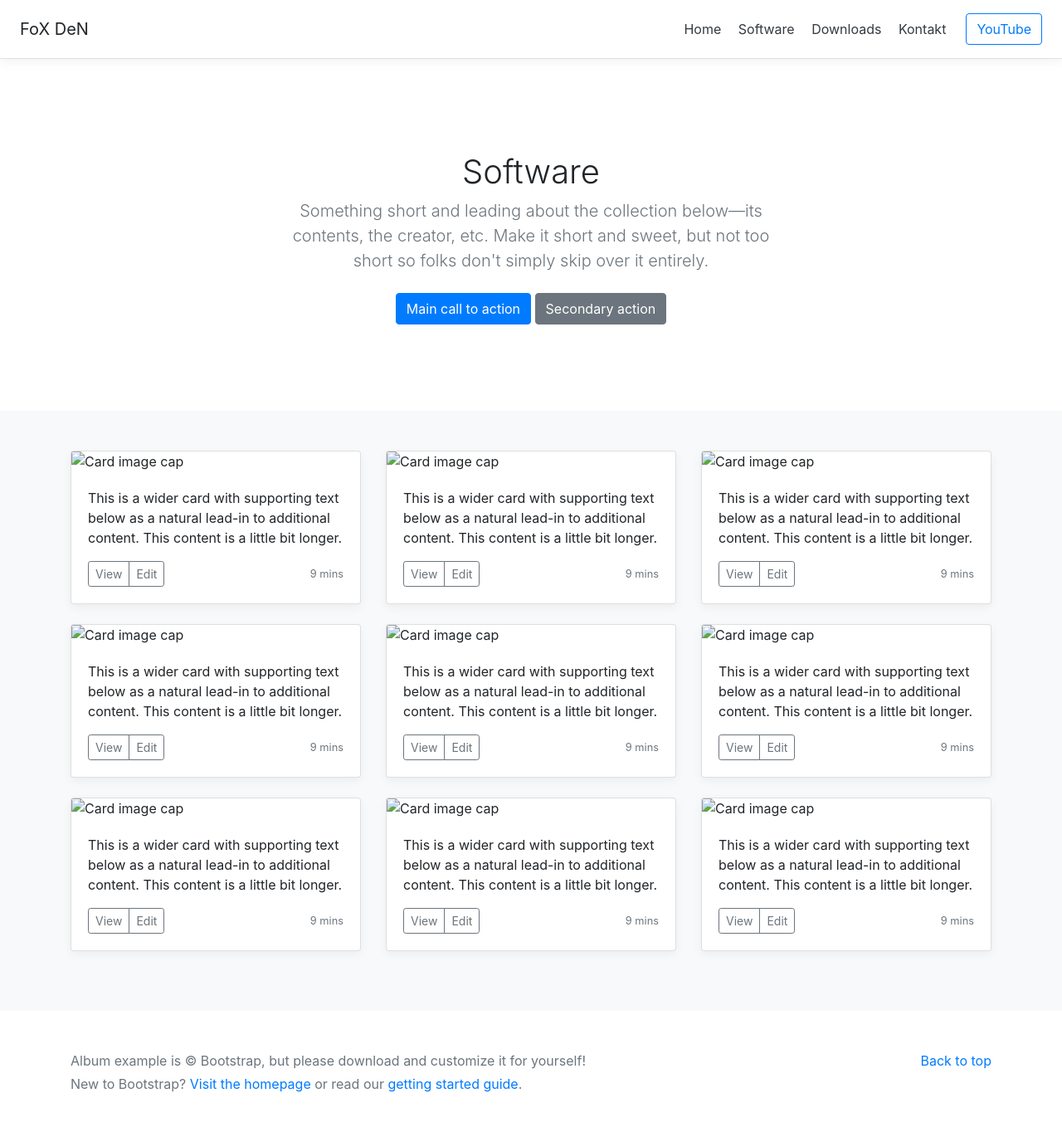
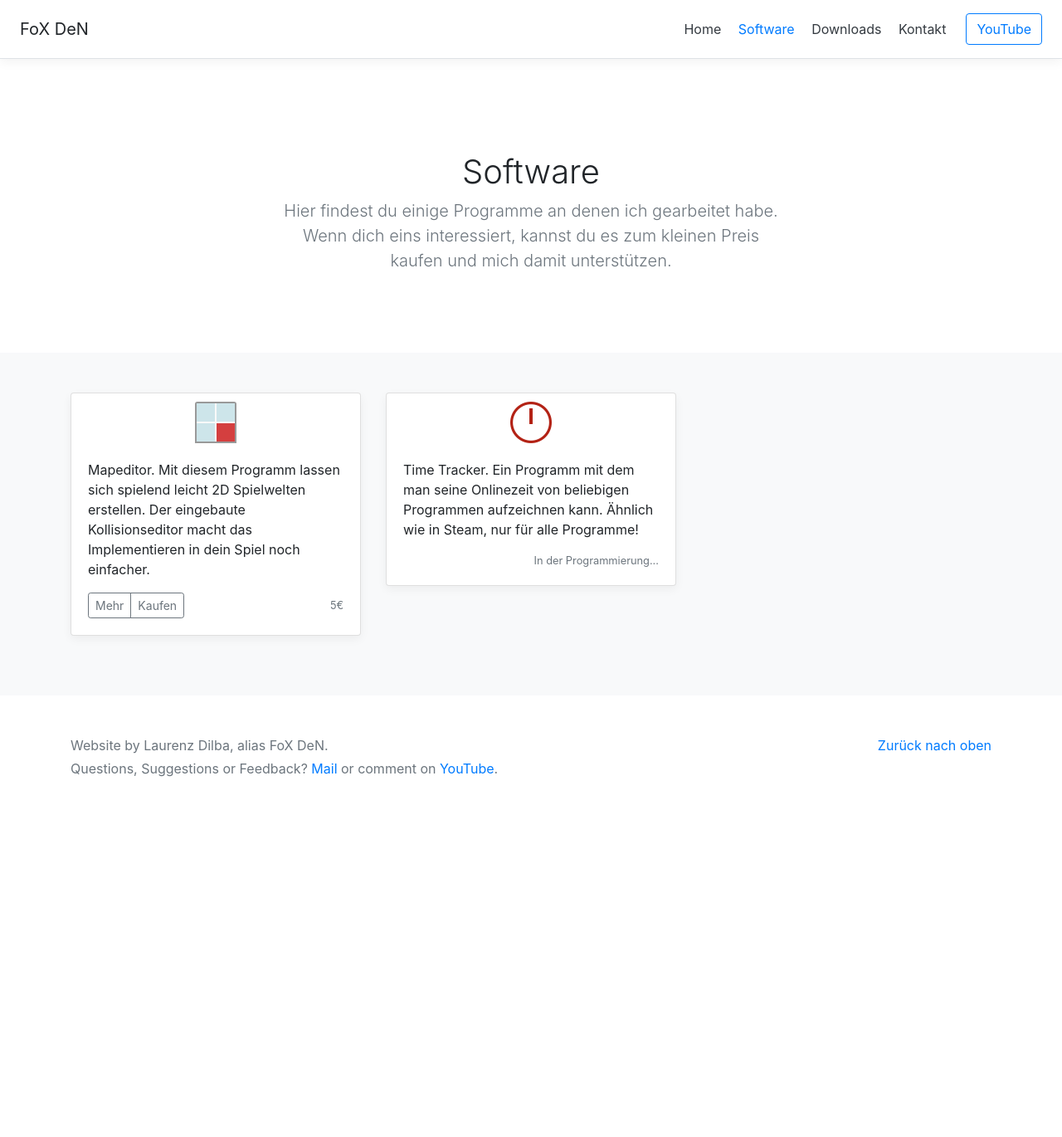
Before and after one commit to TrueFoXDeN/Website, a PHP site: page /html/software.html in a window 1280 px wide. Shown: the whole page at 83% size. After the commit the page ends 936 px from the top, so only its background shows below. Run offline with PHP 8.4, Linux system fonts and the light colour scheme; some libraries are stand-ins or nearby versions.

Commit message:
Added Mapeditor Page

```diff
--- a/css/software.css
+++ b/css/software.css
@@ -1,9 +1,6 @@
 :root {
     --jumbotron-padding-y: 3rem;
 }
-
-
-
 
 .jumbotron {
     padding-top: var(--jumbotron-padding-y);
--- a/html/software.html
+++ b/html/software.html
@@ -21,7 +21,7 @@
         <h5 class="my-0 mr-md-auto font-weight-normal">FoX DeN</h5>
         <nav class="my-2 my-md-0 mr-md-3">
             <a class="p-2 text-dark" href="index.html">Home</a>
-            <a class="p-2 text-dark" href="#">Software</a>
+            <a class="p-2" style="color:#007bff;" href="#">Software</a>
             <a class="p-2 text-dark" href="downloads.html">Downloads</a>
             <a class="p-2 text-dark" href="kontakt.html">Kontakt</a>
         </nav>
@@ -35,11 +35,8 @@
     <section class="jumbotron text-center">
         <div class="container">
             <h1 class="jumbotron-heading">Software</h1>
-            <p class="lead text-muted">Something short and leading about the collection below—its contents, the creator, etc. Make it short and sweet, but not too short so folks don't simply skip over it entirely.</p>
-            <p>
-                <a href="#" class="btn btn-primary my-2">Main call to action</a>
-                <a href="#" class="btn btn-secondary my-2">Secondary action</a>
-            </p>
+            <p class="lead text-muted">Hier findest du einige Programme an denen ich gearbeitet habe. Wenn dich eins
+                interessiert, kannst du es zum kleinen Preis kaufen und mich damit unterstützen.</p>
         </div>
     </section>
 
@@ -49,137 +46,36 @@
             <div class="row">
                 <div class="col-md-4">
                     <div class="card mb-4 box-shadow">
-                        <img class="card-img-top" data-src="holder.js/100px225?theme=thumb&bg=55595c&fg=eceeef&text=Thumbnail" alt="Card image cap">
+                        <img class="card-img-top" src="../img/mapeditor_logo.png" alt="Card image cap"
+                             style="align-self: center; height: 50px; width:50px; margin-top: 10px">
                         <div class="card-body">
-                            <p class="card-text">This is a wider card with supporting text below as a natural lead-in to additional content. This content is a little bit longer.</p>
+                            <p class="card-text">Mapeditor. Mit diesem Programm lassen sich spielend leicht
+                                2D Spielwelten erstellen. Der eingebaute Kollisionseditor macht das Implementieren
+                                in dein Spiel noch einfacher.</p>
                             <div class="d-flex justify-content-between align-items-center">
                                 <div class="btn-group">
-                                    <button type="button" class="btn btn-sm btn-outline-secondary">View</button>
-                                    <button type="button" class="btn btn-sm btn-outline-secondary">Edit</button>
+                                    <a href="product/mapeditor.html" type="button" class="btn btn-sm btn-outline-secondary">Mehr</a>
+                                    <button type="button" class="btn btn-sm btn-outline-secondary">Kaufen</button>
                                 </div>
-                                <small class="text-muted">9 mins</small>
+                                <small class="text-muted">5€</small>
                             </div>
                         </div>
                     </div>
                 </div>
                 <div class="col-md-4">
                     <div class="card mb-4 box-shadow">
-                        <img class="card-img-top" data-src="holder.js/100px225?theme=thumb&bg=55595c&fg=eceeef&text=Thumbnail" alt="Card image cap">
+                        <img class="card-img-top" src="../img/timetracker_logo.png" alt="Card image cap"
+                             alt="Card image cap"
+                             style="align-self: center; height: 50px; width:50px; margin-top: 10px">
                         <div class="card-body">
-                            <p class="card-text">This is a wider card with supporting text below as a natural lead-in to additional content. This content is a little bit longer.</p>
+                            <p class="card-text">Time Tracker. Ein Programm mit dem man seine Onlinezeit von beliebigen
+                                Programmen aufzeichnen kann. Ähnlich wie in Steam, nur für alle Programme!</p>
                             <div class="d-flex justify-content-between align-items-center">
                                 <div class="btn-group">
-                                    <button type="button" class="btn btn-sm btn-outline-secondary">View</button>
-                                    <button type="button" class="btn btn-sm btn-outline-secondary">Edit</button>
+                                    <!--<button type="button" class="btn btn-sm btn-outline-secondary">Mehr</button>
+                                    <button type="button" class="btn btn-sm btn-outline-secondary">Kaufen</button>-->
                                 </div>
-                                <small class="text-muted">9 mins</small>
-                            </div>
-                        </div>
-                    </div>
-                </div>
-                <div class="col-md-4">
-                    <div class="card mb-4 box-shadow">
-                        <img class="card-img-top" data-src="holder.js/100px225?theme=thumb&bg=55595c&fg=eceeef&text=Thumbnail" alt="Card image cap">
-                        <div class="card-body">
-                            <p class="card-text">This is a wider card with supporting text below as a natural lead-in to additional content. This content is a little bit longer.</p>
-                            <div class="d-flex justify-content-between align-items-center">
-                                <div class="btn-group">
-                                    <button type="button" class="btn btn-sm btn-outline-secondary">View</button>
-                                    <button type="button" class="btn btn-sm btn-outline-secondary">Edit</button>
-                                </div>
-                                <small class="text-muted">9 mins</small>
-                            </div>
-                        </div>
-                    </div>
-                </div>
-
-                <div class="col-md-4">
-                    <div class="card mb-4 box-shadow">
-                        <img class="card-img-top" data-src="holder.js/100px225?theme=thumb&bg=55595c&fg=eceeef&text=Thumbnail" alt="Card image cap">
-                        <div class="card-body">
-                            <p class="card-text">This is a wider card with supporting text below as a natural lead-in to additional content. This content is a little bit longer.</p>
-                            <div class="d-flex justify-content-between align-items-center">
-                                <div class="btn-group">
-                                    <button type="button" class="btn btn-sm btn-outline-secondary">View</button>
-                                    <button type="button" class="btn btn-sm btn-outline-secondary">Edit</button>
-                                </div>
-                                <small class="text-muted">9 mins</small>
-                            </div>
-                        </div>
-                    </div>
-                </div>
-                <div class="col-md-4">
-                    <div class="card mb-4 box-shadow">
-                        <img class="card-img-top" data-src="holder.js/100px225?theme=thumb&bg=55595c&fg=eceeef&text=Thumbnail" alt="Card image cap">
-                        <div class="card-body">
-                            <p class="card-text">This is a wider card with supporting text below as a natural lead-in to additional content. This content is a little bit longer.</p>
-                            <div class="d-flex justify-content-between align-items-center">
-                                <div class="btn-group">
-                                    <button type="button" class="btn btn-sm btn-outline-secondary">View</button>
-                                    <button type="button" class="btn btn-sm btn-outline-secondary">Edit</button>
-                                </div>
-                                <small class="text-muted">9 mins</small>
-                            </div>
-                        </div>
-                    </div>
-                </div>
-                <div class="col-md-4">
-                    <div class="card mb-4 box-shadow">
-                        <img class="card-img-top" data-src="holder.js/100px225?theme=thumb&bg=55595c&fg=eceeef&text=Thumbnail" alt="Card image cap">
-                        <div class="card-body">
-                            <p class="card-text">This is a wider card with supporting text below as a natural lead-in to additional content. This content is a little bit longer.</p>
-                            <div class="d-flex justify-content-between align-items-center">
-                                <div class="btn-group">
-                                    <button type="button" class="btn btn-sm btn-outline-secondary">View</button>
-                                    <button type="button" class="btn btn-sm btn-outline-secondary">Edit</button>
-                                </div>
-                                <small class="text-muted">9 mins</small>
-                            </div>
-                        </div>
-                    </div>
-                </div>
-
-                <div class="col-md-4">
-                    <div class="card mb-4 box-shadow">
-                        <img class="card-img-top" data-src="holder.js/100px225?theme=thumb&bg=55595c&fg=eceeef&text=Thumbnail" alt="Card image cap">
-                        <div class="card-body">
-                            <p class="card-text">This is a wider card with supporting text below as a natural lead-in to additional content. This content is a little bit longer.</p>
-                            <div class="d-flex justify-content-between align-items-center">
-                                <div class="btn-group">
-                                    <button type="button" class="btn btn-sm btn-outline-secondary">View</button>
-                                    <button type="button" class="btn btn-sm btn-outline-secondary">Edit</button>
-                                </div>
-                                <small class="text-muted">9 mins</small>
-                            </div>
-                        </div>
-                    </div>
-                </div>
-                <div class="col-md-4">
-                    <div class="card mb-4 box-shadow">
-                        <img class="card-img-top" data-src="holder.js/100px225?theme=thumb&bg=55595c&fg=eceeef&text=Thumbnail" alt="Card image cap">
-                        <div class="card-body">
-                            <p class="card-text">This is a wider card with supporting text below as a natural lead-in to additional content. This content is a little bit longer.</p>
-                            <div class="d-flex justify-content-between align-items-center">
-                                <div class="btn-group">
-                                    <button type="button" class="btn btn-sm btn-outline-secondary">View</button>
-                                    <button type="button" class="btn btn-sm btn-outline-secondary">Edit</button>
-                                </div>
-                                <small class="text-muted">9 mins</small>
-                            </div>
-                        </div>
-                    </div>
-                </div>
-                <div class="col-md-4">
-                    <div class="card mb-4 box-shadow">
-                        <img class="card-img-top" data-src="holder.js/100px225?theme=thumb&bg=55595c&fg=eceeef&text=Thumbnail" alt="Card image cap">
-                        <div class="card-body">
-                            <p class="card-text">This is a wider card with supporting text below as a natural lead-in to additional content. This content is a little bit longer.</p>
-                            <div class="d-flex justify-content-between align-items-center">
-                                <div class="btn-group">
-                                    <button type="button" class="btn btn-sm btn-outline-secondary">View</button>
-                                    <button type="button" class="btn btn-sm btn-outline-secondary">Edit</button>
-                                </div>
-                                <small class="text-muted">9 mins</small>
+                                <small class="text-muted">In der Programmierung...</small>
                             </div>
                         </div>
                     </div>
@@ -193,17 +89,20 @@
 <footer class="text-muted">
     <div class="container">
         <p class="float-right">
-            <a href="#">Back to top</a>
+            <a href="#">Zurück nach oben</a>
         </p>
-        <p>Album example is &copy; Bootstrap, but please download and customize it for yourself!</p>
-        <p>New to Bootstrap? <a href="../../">Visit the homepage</a> or read our <a href="../../getting-started/">getting started guide</a>.</p>
+        <p>Website by Laurenz Dilba, alias FoX DeN.</p>
+        <p>Questions, Suggestions or Feedback? <a href="mailto:foxden1@gmx.de">Mail</a> or comment on
+            <a href="https://youtube.com/c/FoXDeN">YouTube</a>.</p>
     </div>
 </footer>
 
 <!-- Bootstrap core JavaScript
 ================================================== -->
 <!-- Placed at the end of the document so the pages load faster -->
-<script src="https://code.jquery.com/jquery-3.3.1.slim.min.js" integrity="sha384-q8i/X+965DzO0rT7abK41JStQIAqVgRVzpbzo5smXKp4YfRvH+8abtTE1Pi6jizo" crossorigin="anonymous"></script>
+<script src="https://code.jquery.com/jquery-3.3.1.slim.min.js"
+        integrity="sha384-q8i/X+965DzO0rT7abK41JStQIAqVgRVzpbzo5smXKp4YfRvH+8abtTE1Pi6jizo"
+        crossorigin="anonymous"></script>
 <script>window.jQuery || document.write('<script src="../../../../assets/js/vendor/jquery-slim.min.js"><\/script>')</script>
 <script src="../../../../assets/js/vendor/popper.min.js"></script>
 <script src="../../../../dist/js/bootstrap.min.js"></script>
```
Also changed, not shown: css/mapeditor.css (added, +104 -0 lines), html/downloads.html (+54 -23 lines), html/index.html (+15 -11 lines), html/product/mapeditor.html (added, +134 -0 lines), css/product.css (added), img/ic1.png (added), img/ic2.png (added), js/bootstrap.bundle.js.
